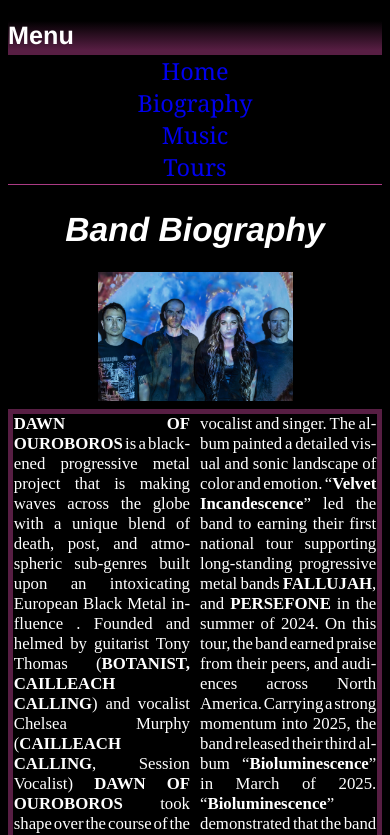
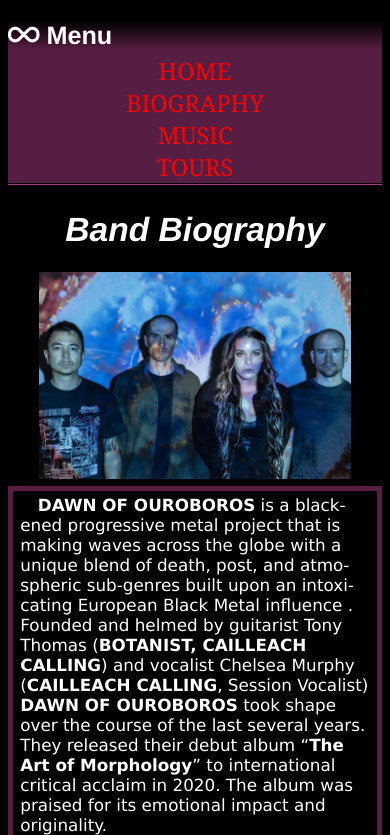
Before and after one commit to AnthonybThomas/my-website, a plain HTML site: page about.html in a window 390 px wide. Shown: the top 835 px of the page. Drawn offline with Linux system fonts and the light colour scheme.

Commit message:
General updates for review

```diff
--- a/CSS/aboutstyle.css
+++ b/CSS/aboutstyle.css
@@ -1,19 +1,39 @@
+#bio {
+    border: thick solid #571e43;
+    column-gap: 1px;
+    column-count: 2;
+}
+
 #bio p {
-    text-align: justify;
-    column-count: 2;
-    column-gap: 20px;
-    margin: 0;
-    padding: 0.2%;
-    border: thick solid #571e43;
+    text-align: left;
+    margin: 1%;
+    text-indent: 5%;
+
+
 }
+
+img {
+    width: 60vw;
+}
+
+
 
 /* reduces large gaaps from occuring as the result of the change in with with justified text */
 @media only screen and (max-width: 805px) {
     #bio p {
         hyphens: auto;
-        word-spacing: -0.15em;
-        column-gap: 10px;
-        margin: 0;
-        padding: 0.2%;
+        padding: 1% 0;
+        margin: 0 2%;
+        column-count: 1;
+
+    }
+
+    #bio {
+        column-gap: 0;
+        column-count: 1;
+    }
+
+    img {
+        width: 80vw;
     }
 }
--- a/CSS/frontstyle.css
+++ b/CSS/frontstyle.css
@@ -1,4 +1,16 @@
 /* front page grid */
+h1 {
+    margin-bottom: 0;
+}
+
+h3 {
+    margin: 0;
+}
+
+p {
+    margin-top: 0;
+}
+
 section#frontpic {
     display: grid;
     grid-template: 33% / repeat(3, 33%);
--- a/CSS/styles.css
+++ b/CSS/styles.css
@@ -3,10 +3,15 @@ body {
     color: #ffffff;
     background-color: #000000;
     font-size: 105%;
+    font-family: 'Lucida Sans', 'Lucida Sans Regular', 'Lucida Grande', 'Lucida Sans Unicode', Geneva, Verdana, sans-serif;
 }
 
 img {
     width: 50vw;
+}
+
+a {
+    color: #ff0000;
 }
 
 ul {
@@ -41,10 +46,11 @@ main {
     list-style-type: none;
     font-size: 140%;
     font-family: Georgia, 'Times New Roman', Times, serif;
+    text-transform: uppercase;
     display: flex;
-
+    color: #ffffff;
     flex-basis: 100%;
-    justify-content: space-around;
+    /* justify-content: space-around; */
     margin: 0%;
     padding: 0%;
     /* background-image: linear-gradient(#571e43, #000000, #571e43); */
@@ -57,6 +63,7 @@ main {
     /* float: left; */
     flex-basis: 25%;
     /* width: 6em; */
+    background-color: #571e43;
     padding: 0% 1%;
 }
 
@@ -91,11 +98,16 @@ footer {
     padding-top: 1%;
 }
 
+#links a:visited {
+    color: aliceblue;
+}
+
 #links a:hover {
     color: #ff0000;
     background-color: #818181;
 
 }
+
 
 /* flex container for images */
 .pics {
@@ -108,23 +120,12 @@ footer {
 /* Media Queries */
 
 
-/* reduces large gaps from occuring as the result of the change in with with justified text */
-@media only screen and (max-width: 805px) {
-    #bio p {
-
-        hyphens: auto;
-        word-spacing: -0.15em;
-        column-gap: 10px;
-        margin: 0;
-        padding: 0.2%;
-    }
-}
-
 /* changes the menu to verticle at a certain width */
 @media only screen and (max-width: 648px) {
 
     #links ul {
         flex-direction: column;
         align-items: center;
+        background-color: #571e43;
     }
 }
--- a/CSS/tourstyle.css
+++ b/CSS/tourstyle.css
@@ -20,7 +20,7 @@ aside#dates {
 
 /* adjusts fonot for tour dates */
 
-@media only screen and (max-width: 911px) {
+@media only screen and (max-width: 946px) {
     div#box {
         flex-direction: column;
         align-items: center;
--- a/about.html
+++ b/about.html
@@ -8,12 +8,13 @@
     <meta name="description" meta="content= Official biography for the band Dawn of Ouroboros">
     <link rel="stylesheet" href="CSS/styles.css">
     <link rel="stylesheet" href="CSS/aboutstyle.css">
-    <title> Dawn of Ouroboros:About The Band</title>
+    <script src="https://kit.fontawesome.com/07138ba07c.js" crossorigin="anonymous"></script>
+    <title> Dawn of Ouroboros: About The Band</title>
 </head>
 
 <body>
     <nav id="links">
-        <h2>Menu</h2>
+        <h2> <i class="fa-solid fa-infinity"> </i> Menu</h2>
         <!--Links to other website sections will go below. Each section will likely contain linnks to external sources-->
         <ul>
             <li><a href="index.html"> Home </a></li>
@@ -41,8 +42,9 @@
                     CALLING</strong>, Session Vocalist) <strong>DAWN OF OUROBOROS</strong> took shape over the course of
                 the last several years. They released their debut album <q><strong>The Art of Morphology</strong></q> to
                 international critical acclaim in 2020. The album was praised for its emotional impact and originality.
+            </p>
 
-                In Fall of 2021 they set out on their first tour as a band with the melodic extreme metal band
+            <p> In Fall of 2021 they set out on their first tour as a band with the melodic extreme metal band
                 <strong>VINTERSEA</strong>. Following the success of this tour, the band was quickly signed to long
                 standing heavy metal label Prosthetic Records. Their second album, and first
                 release via Prosthetic Records, <q><strong>Velvet Incandescence</strong></q> was released in Spring of
@@ -53,8 +55,9 @@
                         Incandescence</strong></q> led the band to earning their first national tour supporting
                 long-standing progressive metal bands <strong>FALLUJAH</strong>, and <strong>PERSEFONE</strong> in the
                 summer of 2024.
-
-                On this tour, the band earned praise from their peers, and audiences across North America. Carrying a
+            </p>
+            <p>On this tour, the band earned praise from their peers, and audiences across North America. Carrying
+                a
                 strong momentum into 2025, the band released their third album <q><strong>Bioluminescence</strong></q>
                 in March of 2025. <q><strong>Bioluminescence</strong></q> demonstrated that the band has fully
                 established their sound a modern metal act to be reckoned with. On this album, they explored more
```
Also changed, not shown: index.html (+3 -2 lines), music.html (+5 -4 lines), tours.html (+3 -2 lines), Images/Group Photos/group2.jpg.
